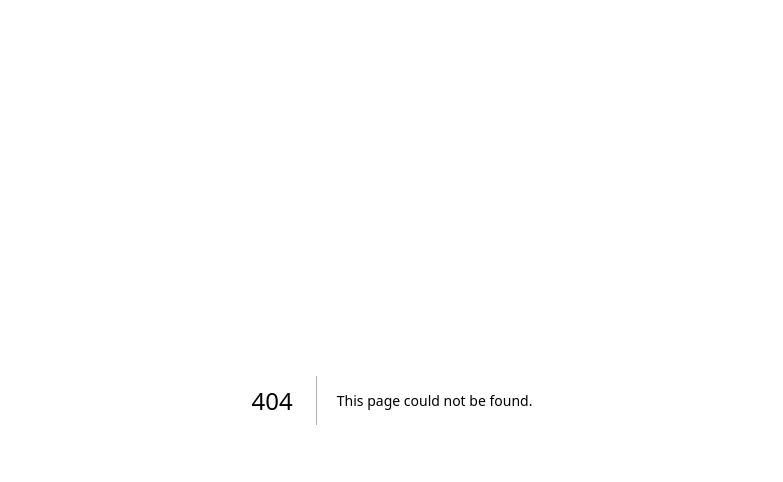
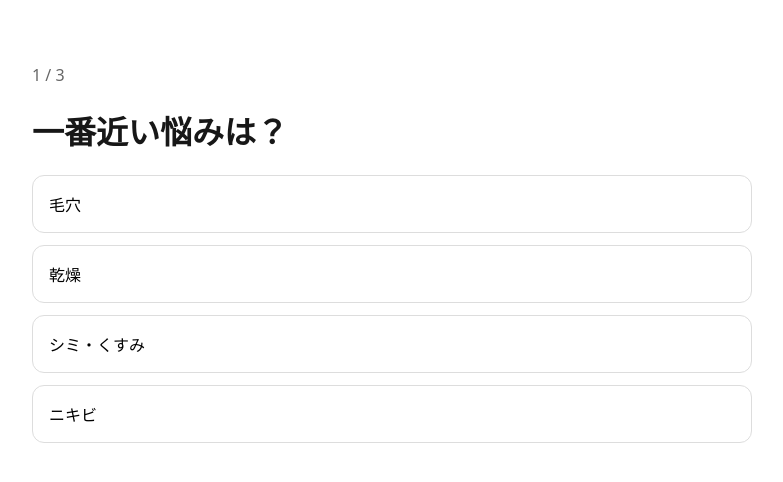
Before and after one commit to zmgt362-beep/biyoselect, a Next.js app: page /select in a window 1280 px wide. Before the commit this address had no page. Shown: the top 482 px of the page, without its empty margins (248-1031 px from the left). Built offline with nearby package versions, Linux system fonts and the light colour scheme.

Commit message:
feat: add condition selector flow

```diff
--- /dev/null
+++ b/app/select/page.tsx
@@ -0,0 +1,16 @@
+'use client';
+import { useState } from 'react';
+import { useRouter } from 'next/navigation';
+
+const steps = [
+  { key: 'concern', title: '一番近い悩みは？', options: ['毛穴', '乾燥', 'シミ・くすみ', 'ニキビ'] },
+  { key: 'budget', title: '予算は？', options: ['〜2,000円', '2,000〜5,000円', '5,000〜10,000円', '10,000円〜'] },
+  { key: 'priority', title: '何を優先する？', options: ['効果・機能', 'コスパ', '使いやすさ'] },
+];
+
+export default function SelectPage() {
+  const router = useRouter(); const [step, setStep] = useState(0); const [answers, setAnswers] = useState<Record<string,string>>({});
+  const current = steps[step];
+  const choose = (value:string) => { const next={...answers,[current.key]:value}; setAnswers(next); if(step===steps.length-1){sessionStorage.setItem('biyoselect_answers',JSON.stringify(next)); router.push('/result')} else setStep(step+1); };
+  return <main className="container result"><p className="muted">{step+1} / {steps.length}</p><h1>{current.title}</h1><div className="options">{current.options.map(o=><button className="option" key={o} onClick={()=>choose(o)}>{o}</button>)}</div></main>;
+}
```
